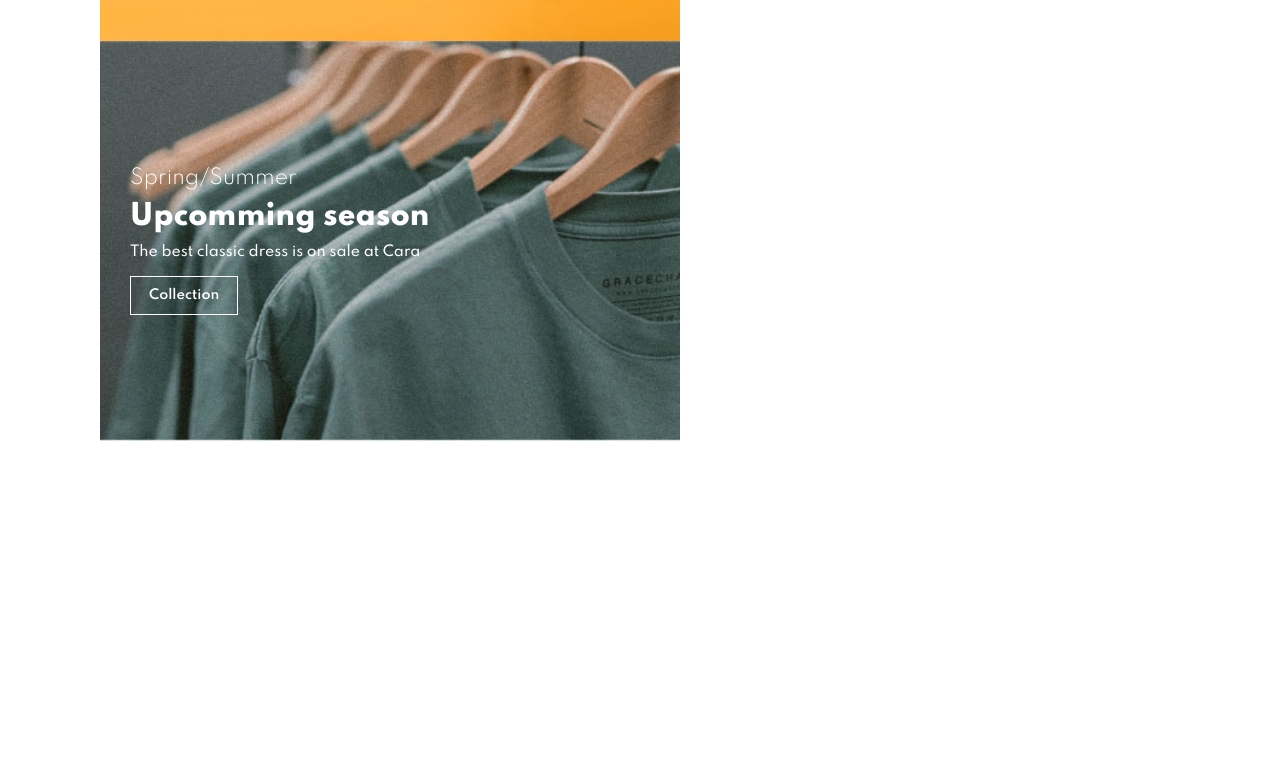
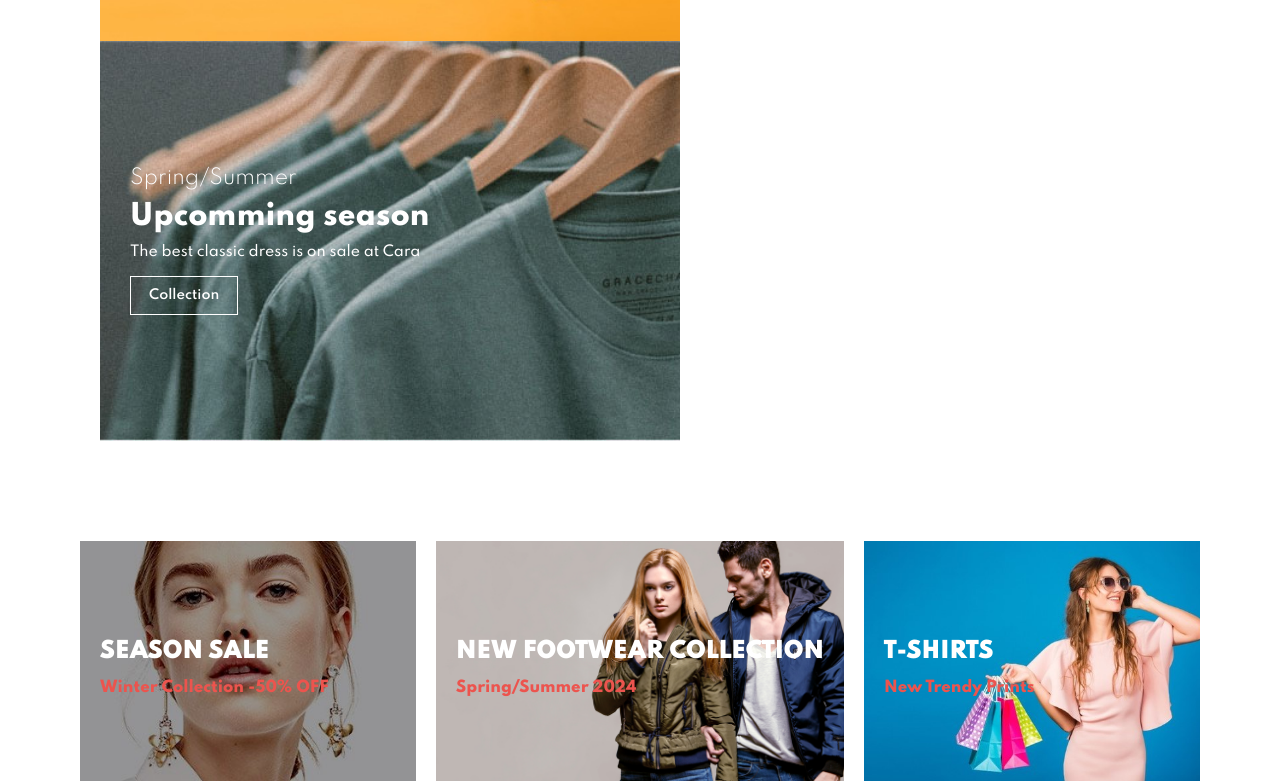
Before and after one commit to Andrei-Olaru/Ecommerce-Website, a plain HTML site: page index.html in a window 1280 px wide. Shown: the part 4069-4850 px from the top of the page. Before the commit the page ends 4610 px from the top, so only its background shows below. Drawn offline with Linux system fonts and the light colour scheme.

Commit message:
Added 3 smaller banners

```diff
--- a/index.html
+++ b/index.html
@@ -371,6 +371,23 @@
 
     </section>
 
+    <section id="banner3">
+        <div class="banner-box">
+            <h2>SEASON SALE</h2>
+            <h3>Winter Collection -50% OFF</h3>
+        </div>
+
+        <div class="banner-box banner-box2">
+            <h2>NEW FOOTWEAR COLLECTION</h2>
+            <h3>Spring/Summer 2024</h3>
+        </div>
+
+        <div class="banner-box banner-box3">
+            <h2>T-SHIRTS</h2>
+            <h3>New Trendy Prints</h3>
+        </div>
+    </section>
+
     <script src="script.js"></script>
 </body>
 
--- a/style.css
+++ b/style.css
@@ -383,7 +383,45 @@ padding: 10px 0;
   border: 1px solid #088178;
 }
 
+#banner3{
+  display: flex;
+  justify-content: space-between;
+  flex-wrap: wrap;
+  padding: 0 80px;
+}
 
+#banner3 .banner-box{
+  display: flex;
+  flex-direction: column;
+  justify-content: center;
+  align-items: flex-start;
+  background-image: url("img/banner/b7.jpg");
+  min-width: 30%;
+  height: 30vh;
+  background-size: cover;
+  background-position: center;
+  padding: 20px;
+}
+
+#banner3 .banner-box2{
+  background-image: url("img/banner/b4.jpg");
+}
+
+#banner3 .banner-box3{
+  background-image: url("img/banner/b18.jpg");
+}
+
+#banner3 h2{
+  color: white;
+  font-weight: 900;
+  font-size: 22px;
+}
+
+#banner3 h3{
+  color: #ec544e;
+  font-weight: 800;
+  font-size: 15px;
+}
 
 /* Shop Page */
 
```
